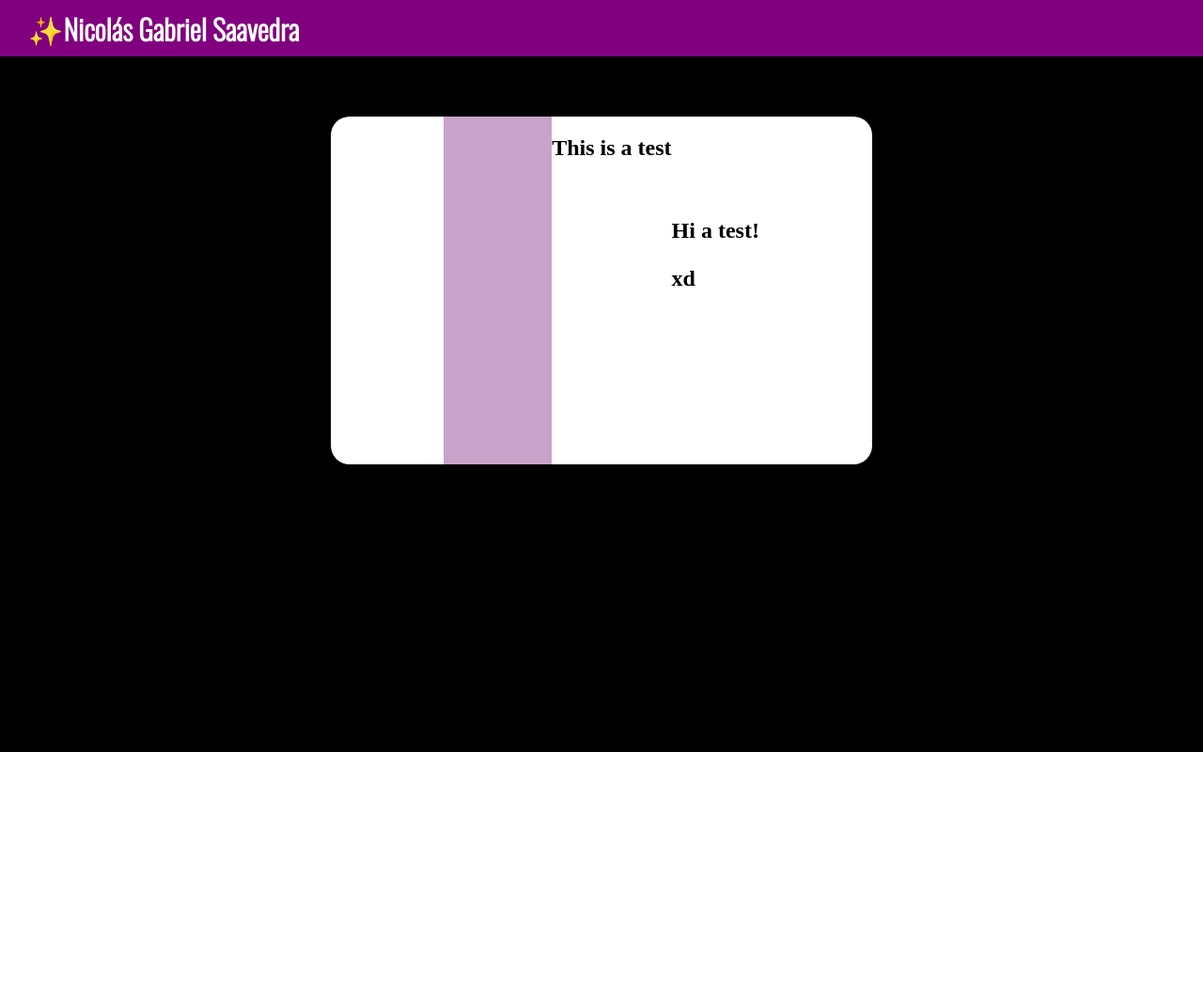
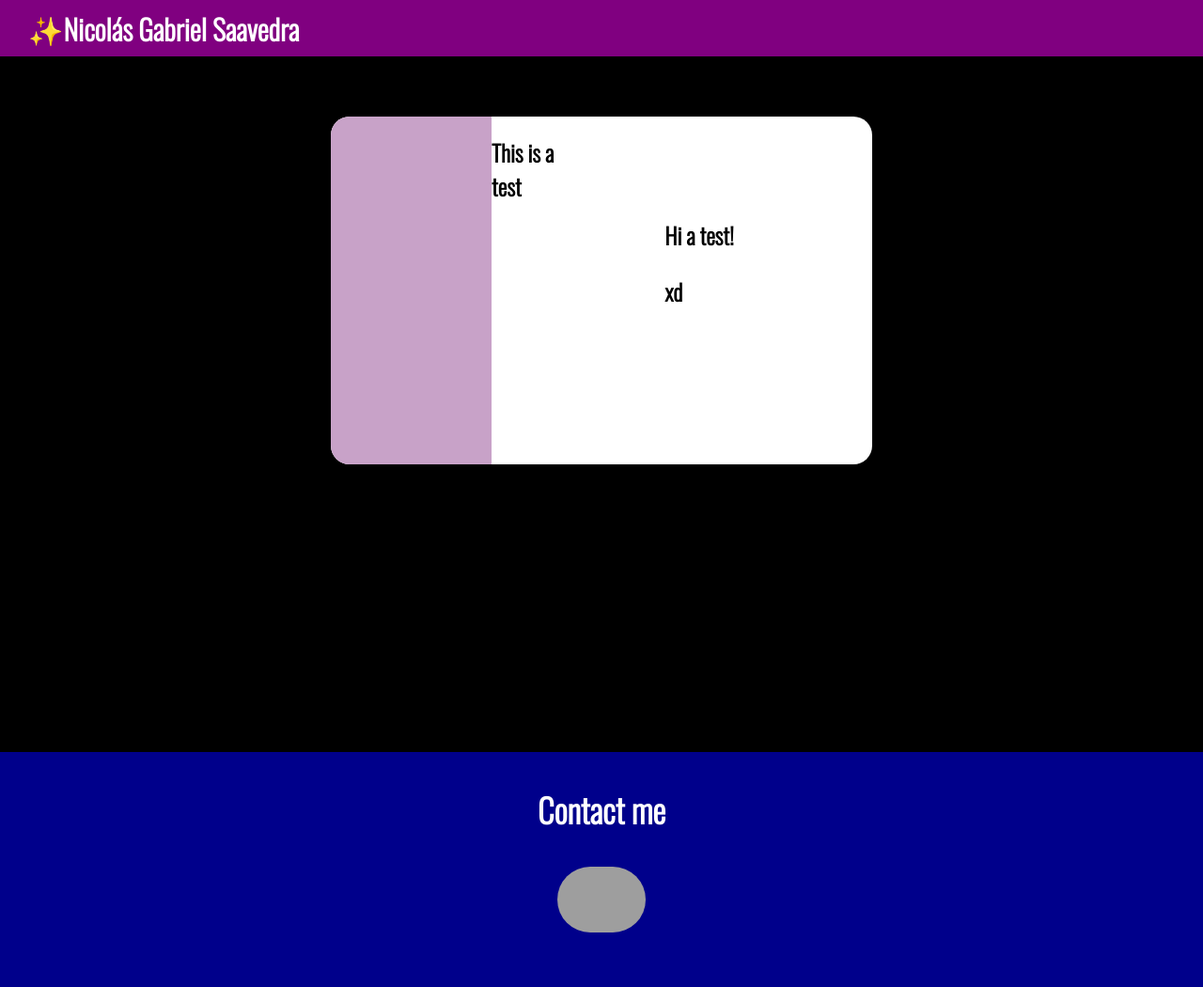
Before and after one commit to Nicxye/portfolio-Test, a plain HTML site: page Index.html in a window 1280 px wide. Shown: the whole page at 94% size. Before the commit the page ends 800 px from the top, so only its background shows below. Drawn offline with nearby package versions, Linux system fonts and the light colour scheme; grey boxes are pictures that could not be loaded.

Commit message:
version 2 - added footer and contact

```diff
--- a/Index.html
+++ b/Index.html
@@ -16,10 +16,10 @@
 
     <section class="presentationSection">
         <div class="boxPresentation">
-            <div style="background-color: #C8A2C8; width: 20%; align-items: center; display: flex ; justify-content: center;"></div>
+            <div style="background-color: #C8A2C8; width: 35%; align-items: center; display: flex ; justify-content: center;"></div>
             <h1>This is a test</h1>
-            <div style="align-items: center; display: flex; justify-content: center; position: flex;">
-                <h1 style="height: 50%; margin-top: 50px; color: black;">Hi a test!</p>
+            <div style="align-items: center; display: flex; justify-content: center; position: flex; width: 65%;;">
+                <h1 style="height: 50%; margin-top: 50px; color: black; margin-right: 50px;">Hi a test!</p>
                 <div>
                     <p>xd</p>
                 </div>
@@ -27,5 +27,14 @@
             </div>
         </div>
     </section>
+
+    <footer>
+        <h3>Contact me</h3>
+        <div>
+            <a href="https://github.com/Nixkey" target="_blank">
+                <img class="socials" src="https://github.githubassets.com/images/modules/logos_page/GitHub-Mark.png" alt="Github">
+            </a>
+        </div>
+    </footer>
 </body>
 </html>
--- a/syles.css
+++ b/syles.css
@@ -1,6 +1,19 @@
 body
 {
+    font-family: 'Oswald', sans-serif;
     margin: 0;
+}
+footer
+{
+    align-items: center;
+    background-color: darkblue;
+    color: white;
+    display: flex;
+    flex-direction: column;
+    font-size: 30px;
+    font-weight: bold;
+    height: 250px;
+    justify-content: flex-start;
 }
 header
 {
@@ -30,5 +43,11 @@ header
     height: 50%;
     justify-content: center;
     margin-top: 5%;
+    overflow: hidden;
     width: 45%;
 }
+.socials
+{
+    height: 70px;
+    border-radius: 40px;
+}
```
